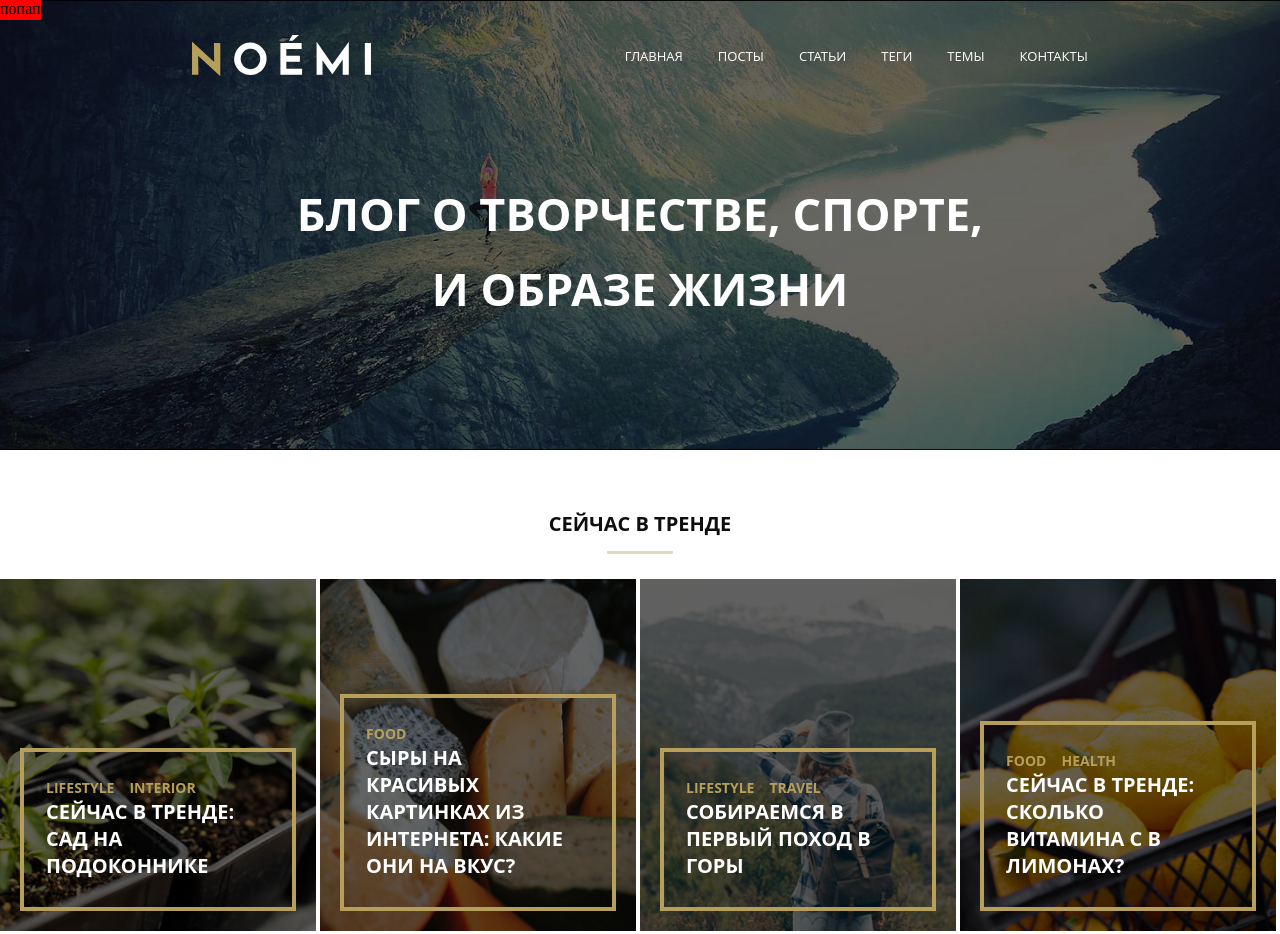
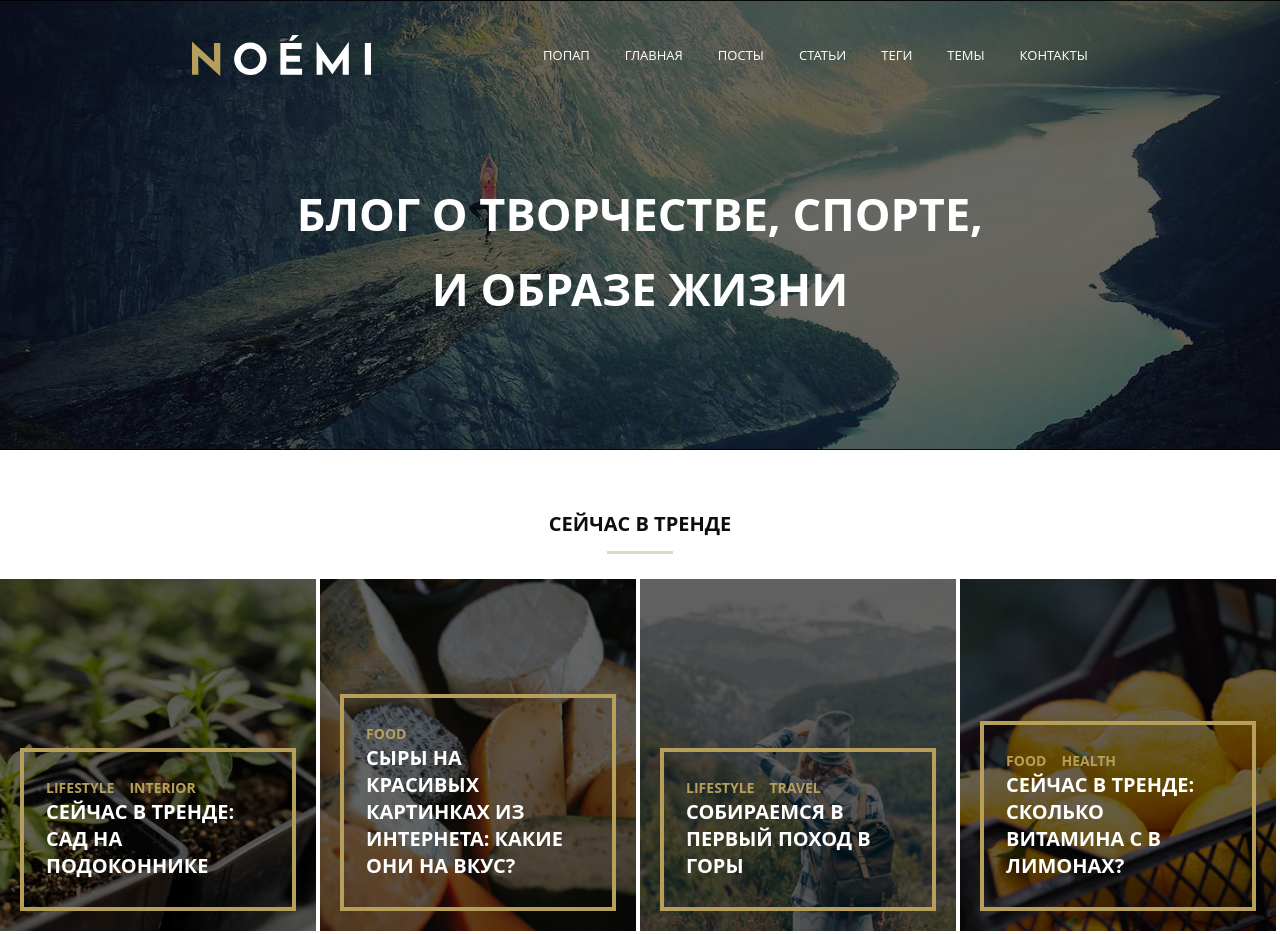
Before and after one commit to dobro1337/mq-diplom, a plain HTML site: page index.html in a window 1280 px wide. Shown: the top 934 px of the page. Drawn offline with Linux system fonts and the light colour scheme; a web font is replaced by a local one.

Commit message:
Add files via upload

```diff
--- a/css/style.css
+++ b/css/style.css
@@ -27,7 +27,7 @@
     background-position: top;
     background-size: cover;
     background-color: #000;
-    z-index: 0;
+    z-index: 1;
     position: relative;
   }
 
@@ -867,7 +867,7 @@
   .product {
     width: calc(100%);
   }
-  .product:nth-child(n+2)
+  .product:nth-child(4n+4), .product:nth-child(4n+3)
   {
     margin-top: 28px;
   }
@@ -1029,6 +1029,8 @@
   z-index: 3;
   width: 100%;
   height: 100%;
+  left:0;
+  top:0;
   background-color: rgba(0,0,0,0.6);
   display: flex;
   justify-content: center;
@@ -1182,9 +1184,9 @@
 .popup-container {
 
   height: 20px;
-  position: absolute;
+  /* position: absolute; */
   z-index:15;
-  background-color: red;
+  /* background-color: red; */
 }
 .Button-popup {
   display: none;
@@ -1192,6 +1194,19 @@
 
 .Button-popup:checked ~ .visually-hidden{
   clip: auto;
+}
+
+.label-popup {
+  font-family: "Open Sans", sans-serif;
+  font-weight: normal;
+  text-transform: uppercase;
+  font-size: 13px;
+  color: white;
+  cursor:pointer;
+}
+
+.label-popup:hover {
+  text-decoration:underline;
 }
 
 /* телефон попап */
--- a/index.html
+++ b/index.html
@@ -8,9 +8,22 @@
     <link rel="stylesheet" href="css/style.css">
 </head>
 <body>
+    <header class="header">
+        <div class="header-container">
+          <div class="logo">
+            <img src="svg/noemi-logo.svg" alt="logo" class="header-logo">
+          </div>
+          <label class="hamburger-icon">
+            <span>&nbsp;</span>
+            <span>&nbsp;</span>
+            <span>&nbsp;</span>
+        </label>
+          <nav class="menu">
+            <ul class="menu-list">
+              <li class="menu-list-item">
                 <div class="popup-container">
                   <input class="Button-popup" type="checkbox" id="toggle">
-    <label for="toggle">попап</label>
+                  <label class="label-popup" for="toggle">попап</label>
                     <div class="popup visually-hidden">
                     <div class="popup-content">
                       <div class="feedback">
@@ -41,8 +54,7 @@
                           <div class="form">
                           <label class="input-topic">Расскажите, какой контент вы хотели бы видеть
                 на нашем сайте?
-              <textarea class="text-message">
-  Может, больше рецептов?
+                            <textarea class="text-message">Может, больше рецептов?
                            </textarea>
                           </label>
 
@@ -56,18 +68,7 @@
                     </div>
                     </div>
                 </div>
-    <header class="header">
-        <div class="header-container">
-          <div class="logo">
-            <img src="svg/noemi-logo.svg" alt="logo" class="header-logo">
-          </div>
-          <label class="hamburger-icon">
-            <span>&nbsp;</span>
-            <span>&nbsp;</span>
-            <span>&nbsp;</span>
-        </label>
-          <nav class="menu">
-            <ul class="menu-list">
+              </li>
               <li class="menu-list-item">
                 <a href="#0" class="menu-link">главная</a>
               </li>
```
Lines whose indentation alone changed are shown as unchanged.
